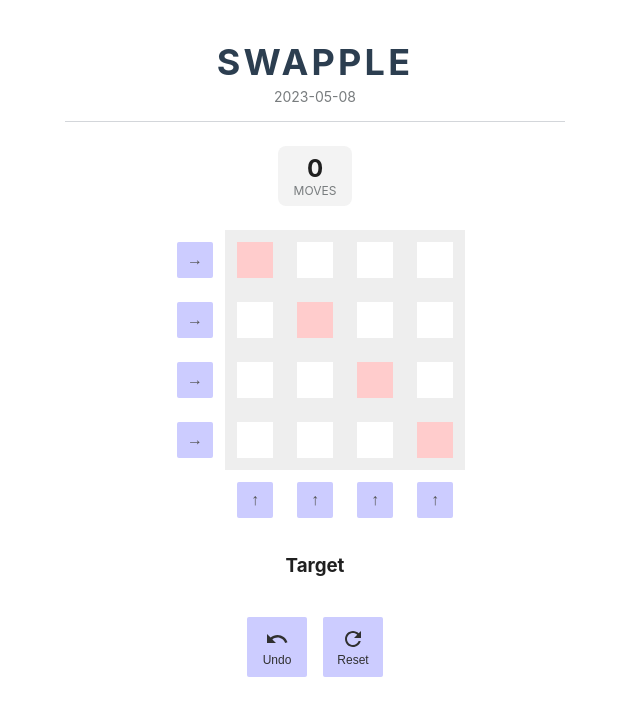
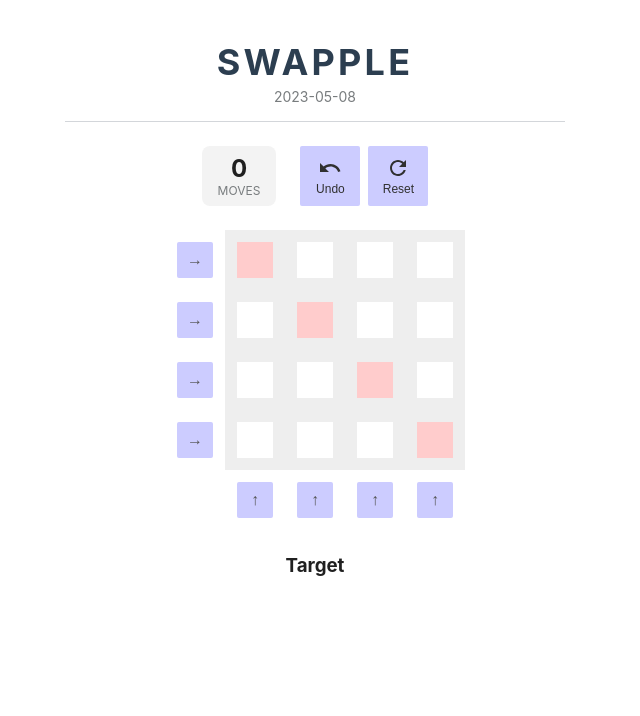
Before and after one commit to fuglede/swapple, a Vue app: page / in a window 1280 px wide. Shown: the top 716 px of the page, without its empty margins (325-965 px from the left). Built offline with nearby package versions, Linux system fonts and the light colour scheme.

Commit message:
Move the undo/reset buttons closer to the top to make better use of space

```diff
--- a/src/components/SwappleMain.vue
+++ b/src/components/SwappleMain.vue
@@ -12,8 +12,22 @@
       </div>
       <div v-if="hasWon" class="message success">
         <strong>YOU WON!</strong>
-        <span v-if="counter > optimal" class="hint">Can you solve it in {{ optimal }} moves?</span>
+        <span v-if="counter > optimal" class="hint">Can you find a solution<br/>with fewer moves?</span>
         <span v-else-if="counter == optimal" class="perfect">Perfect score!</span>
+      </div>
+      <div class="button-container">
+        <button class="actionbutton" @click="undo" title="Undo last move" aria-label="Undo last move">
+          <svg xmlns="http://www.w3.org/2000/svg" viewBox="0 0 24 24" width="24" height="24">
+            <path fill="currentColor" d="M12.5 8c-2.65 0-5.05 1-6.9 2.6L2 7v9h9l-3.62-3.62c1.39-1.16 3.16-1.88 5.12-1.88 3.54 0 6.55 2.31 7.6 5.5l2.37-.78C21.08 11.03 17.15 8 12.5 8z"/>
+          </svg>
+          <span class="button-label">Undo</span>
+        </button>
+        <button class="actionbutton" @click="reset" title="Reset puzzle" aria-label="Reset puzzle">
+          <svg xmlns="http://www.w3.org/2000/svg" viewBox="0 0 24 24" width="24" height="24">
+            <path fill="currentColor" d="M17.65 6.35C16.2 4.9 14.21 4 12 4c-4.42 0-7.99 3.58-7.99 8s3.57 8 7.99 8c3.73 0 6.84-2.55 7.73-6h-2.08c-.82 2.33-3.04 4-5.65 4-3.31 0-6-2.69-6-6s2.69-6 6-6c1.66 0 3.14.69 4.22 1.78L13 11h7V4l-2.35 2.35z"/>
+          </svg>
+          <span class="button-label">Reset</span>
+        </button>
       </div>
     </div>
 
@@ -48,21 +62,6 @@
           </template>
         </template>
       </div>
-    </div>
-
-    <div class="button-container">
-      <button class="actionbutton" @click="undo" title="Undo last move" aria-label="Undo last move">
-        <svg xmlns="http://www.w3.org/2000/svg" viewBox="0 0 24 24" width="24" height="24">
-          <path fill="currentColor" d="M12.5 8c-2.65 0-5.05 1-6.9 2.6L2 7v9h9l-3.62-3.62c1.39-1.16 3.16-1.88 5.12-1.88 3.54 0 6.55 2.31 7.6 5.5l2.37-.78C21.08 11.03 17.15 8 12.5 8z"/>
-        </svg>
-        <span class="button-label">Undo</span>
-      </button>
-      <button class="actionbutton" @click="reset" title="Reset puzzle" aria-label="Reset puzzle">
-        <svg xmlns="http://www.w3.org/2000/svg" viewBox="0 0 24 24" width="24" height="24">
-          <path fill="currentColor" d="M17.65 6.35C16.2 4.9 14.21 4 12 4c-4.42 0-7.99 3.58-7.99 8s3.57 8 7.99 8c3.73 0 6.84-2.55 7.73-6h-2.08c-.82 2.33-3.04 4-5.65 4-3.31 0-6-2.69-6-6s2.69-6 6-6c1.66 0 3.14.69 4.22 1.78L13 11h7V4l-2.35 2.35z"/>
-        </svg>
-        <span class="button-label">Reset</span>
-      </button>
     </div>
   </div>
 </template>
@@ -243,6 +242,7 @@ h1 {
   justify-content: center;
   margin-bottom: 24px;
   gap: 24px;
+  flex-wrap: wrap;
 }
 
 .stat-box {
@@ -293,9 +293,7 @@ h1 {
 
 .button-container {
   display: flex;
-  justify-content: center;
-  gap: 16px;
-  margin-top: 24px;
+  gap: 8px;
 }
 
 .fieldcontainer {
```
